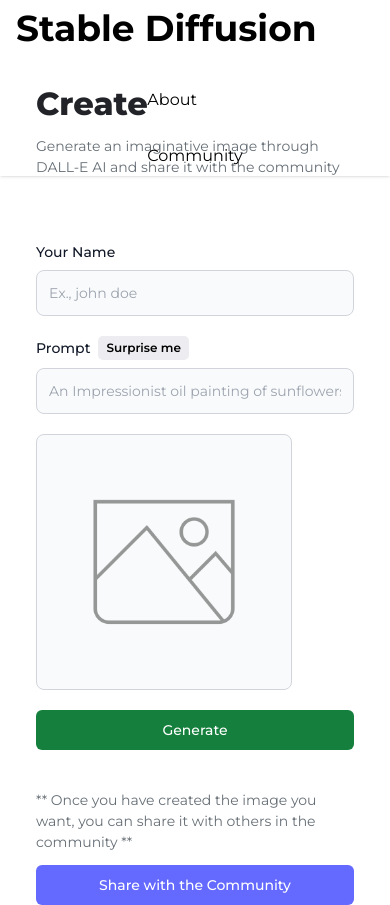
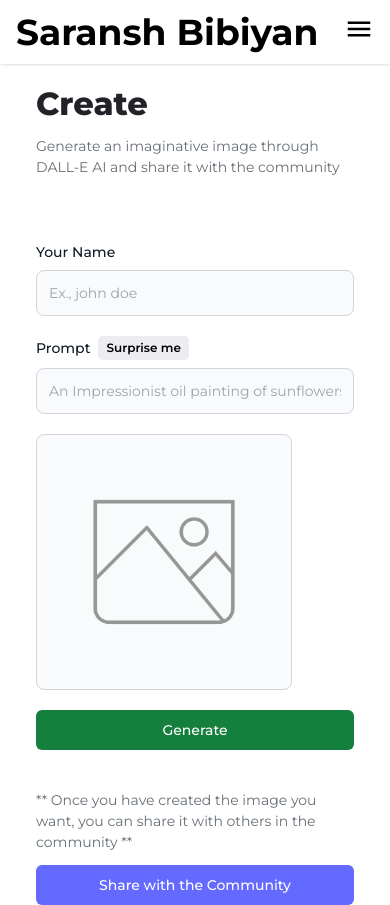
Before and after one commit to Saransh29/Openjourney, a Next.js app: page / in a window 390 px wide. Built offline with nearby package versions, Linux system fonts and the light colour scheme.

Commit message:
fixed navbar for mobile displays

```diff
--- a/main/navbar.js
+++ b/main/navbar.js
@@ -1,6 +1,7 @@
 "use client";
-import React from "react";
+import React, { useState } from "react";
 import { Link } from "react-scroll/modules";
+import { IoMdMenu, IoMdClose } from "react-icons/io";
 
 const NAV_ITEMS = [
   // {
@@ -18,20 +19,39 @@
 ];
 
 export default function Navbar() {
+  const [navbar, setNavbar] = useState(false);
+
   return (
     <header className="w-full mx-auto  px-4 sm:px-20 fixed top-0 z-50  bg-transparent shadow dark:backdrop-blur">
       <div className="justify-between md:items-center md:flex">
         <div>
-          <div className="flex items-center justify-between py-2 md:py-2 md:block">
-            <div className="md:py-2 md:block">
-              <h2 className="text-4xl font-bold text-black ">
-                Stable Diffusion
+          <div className="flex items-center justify-between py-3 md:py-3 md:block">
+            <div className="md:py-1 md:block">
+              <h2 className="text-4xl font-bold  text-inherit ">
+                Saransh Bibiyan
               </h2>
+            </div>
+            <div className="md:hidden">
+              <button
+                onClick={() => {
+                  setNavbar(!navbar);
+                }}
+              >
+                {navbar ? (
+                  <IoMdClose className=" fill-black " size={30} />
+                ) : (
+                  <IoMdMenu className=" fill-black " size={30} />
+                )}
+              </button>
             </div>
           </div>
         </div>
         <div>
-          <div className="flex-1 justify-self-center pb-2 mt-8 md:block md:pb-0 md:mt-0  ">
+          <div
+            className={`flex-1 justify-self-center pb-3 mt-8 md:block md:pb-0 md:mt-0  ${
+              navbar ? "block" : "hidden"
+            }`}
+          >
             <div className="items-center justify-center space-y-8 md:flex md:space-x-6 md:space-y-0">
               {NAV_ITEMS.map((item, idx) => {
                 return (
@@ -39,18 +59,21 @@
                     key={idx}
                     to={item.page}
                     className={
-                      "block lg:inline-block text-black  hover:text-neutral-500 text-2-xl"
+                      "block lg:inline-block text-inherit  cursor-pointer"
                     }
                     activeClass="active"
                     spy={true}
                     smooth={true}
                     offset={-100}
                     duration={500}
+                    cursor="pointer"
+                    onClick={() => setNavbar(!navbar)}
                   >
                     {item.label}
                   </Link>
                 );
               })}
+
             </div>
           </div>
         </div>
```
